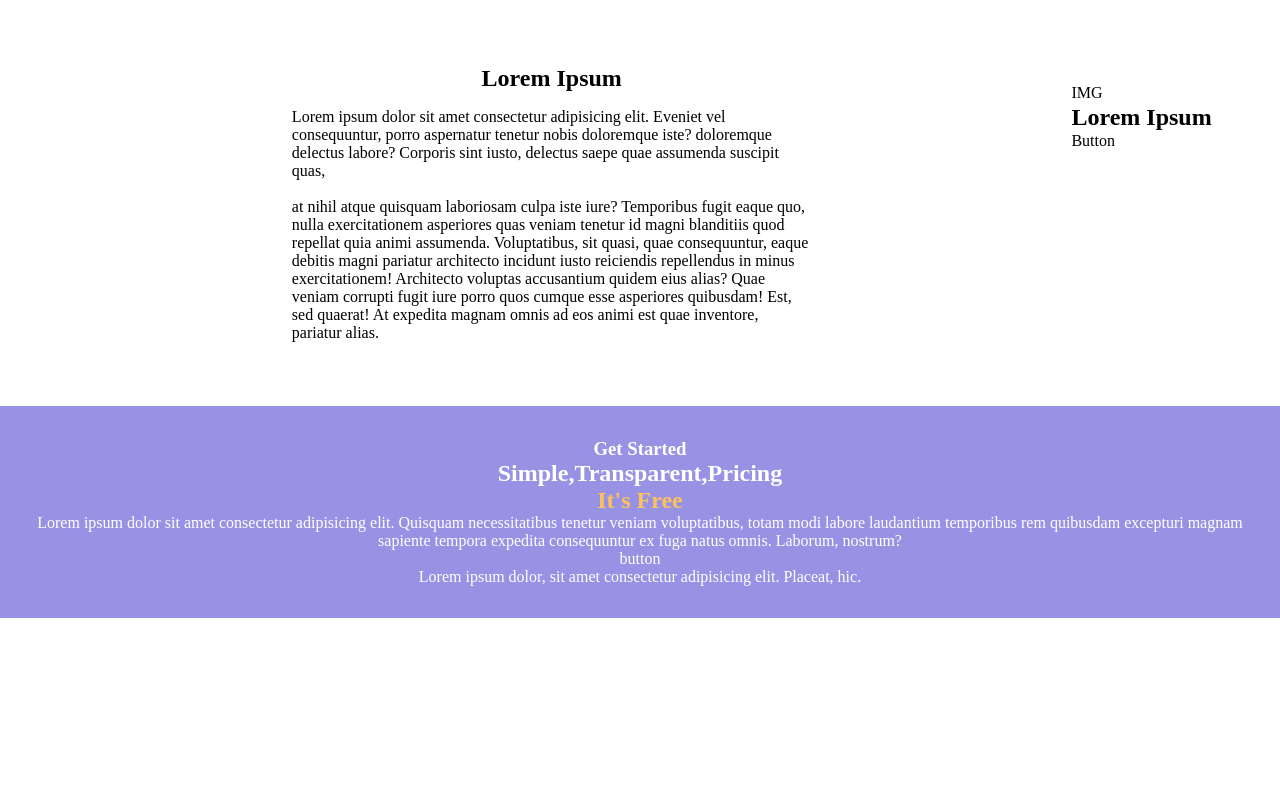
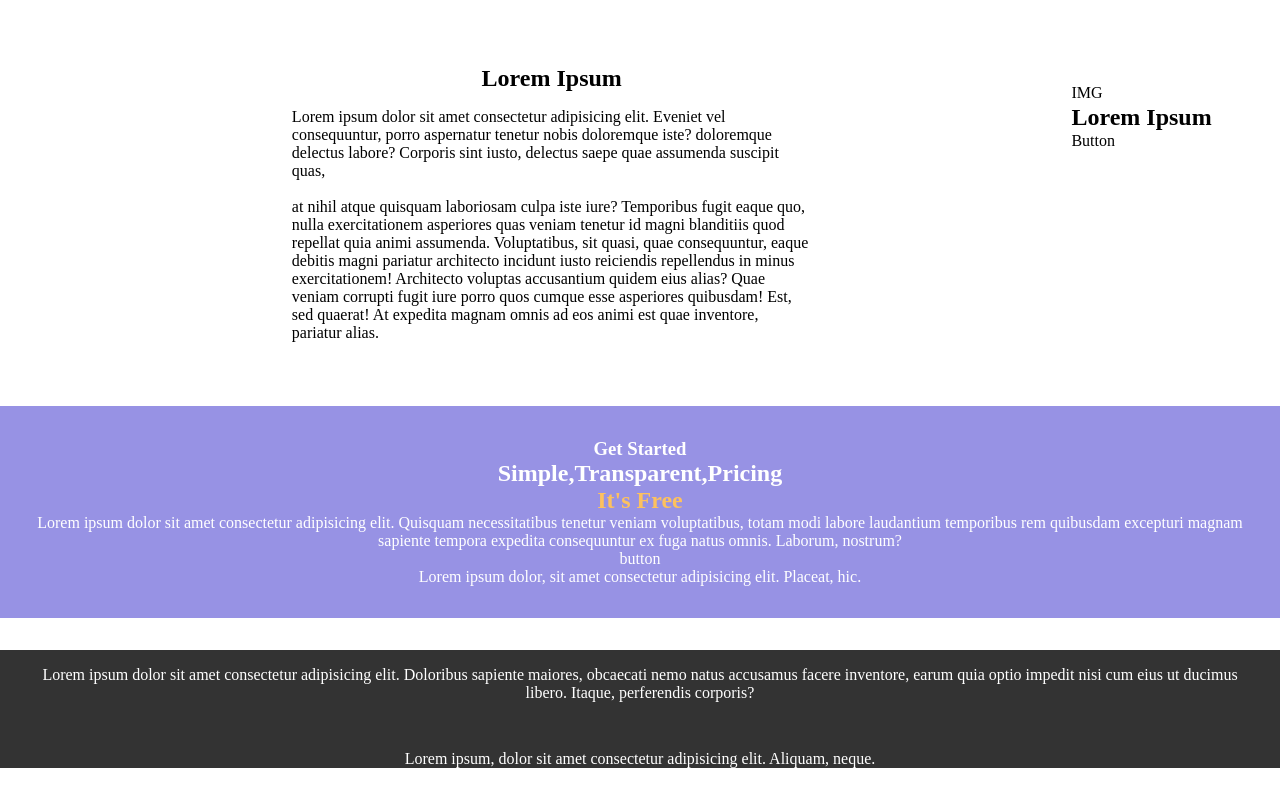
Before and after one commit to SorayaBoolean/htmlcss-responsive-layout, a plain HTML site: page index.html in a window 1280 px wide. Shown: the part 2411-3211 px from the top of the page. Before the commit the page ends 3029 px from the top, so only its background shows below. Drawn offline with Linux system fonts and the light colour scheme.

Commit message:
layout: added footer section

```diff
--- a/css/style.css
+++ b/css/style.css
@@ -134,6 +134,20 @@
     text-align: center;
     padding: 2rem;
 }
+/*****************************************************/
+/*******************footer****************/
+
+footer{
+    background-color: #333333;
+}
+
+footer p {
+    margin: 2rem;
+    padding-top: 1rem;
+    text-align: center ;
+}
+
+
 
 
 /*******************Media Query******************/
--- a/index.html
+++ b/index.html
@@ -182,10 +182,12 @@
             <div class="btn">button</div>
             <p>Lorem ipsum dolor, sit amet consectetur adipisicing elit. Placeat, hic.</p>
         </section>
-
     </main>
 
-    <footer></footer>
+    <footer>
+        <p class="text-white">Lorem ipsum dolor sit amet consectetur adipisicing elit. Doloribus sapiente maiores, obcaecati nemo natus accusamus facere inventore, earum quia optio impedit nisi cum eius ut ducimus libero. Itaque, perferendis corporis?</p>
+        <p class="text-white">Lorem ipsum, dolor sit amet consectetur adipisicing elit. Aliquam, neque.</p>
+    </footer>
 
 </body>
 
```
